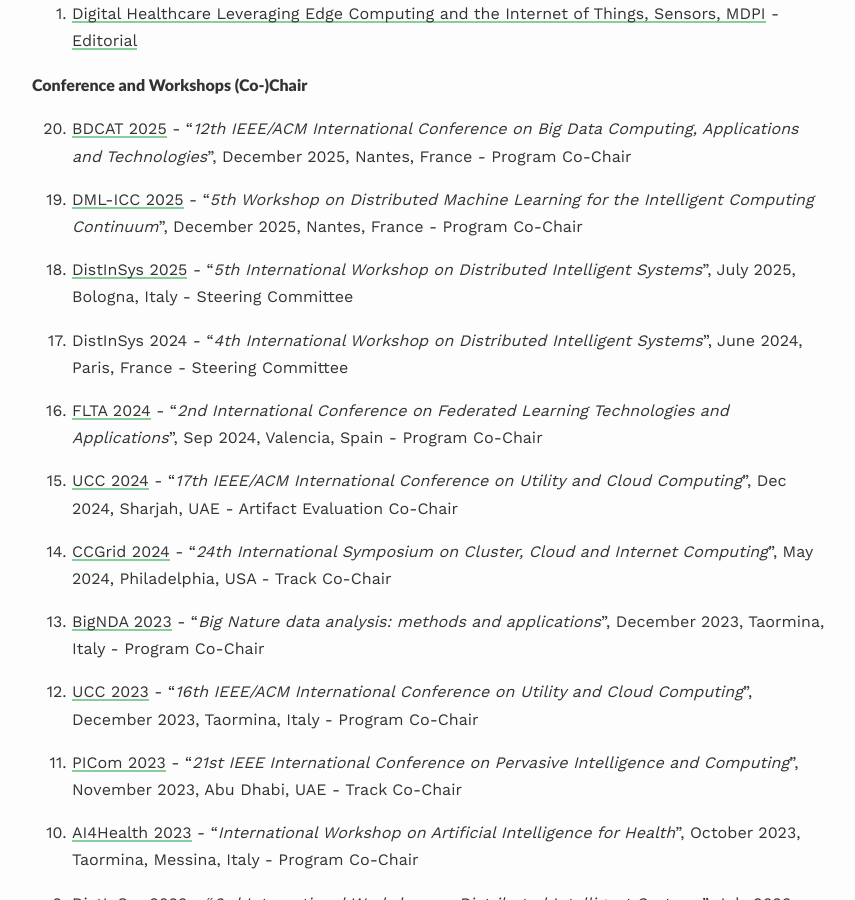
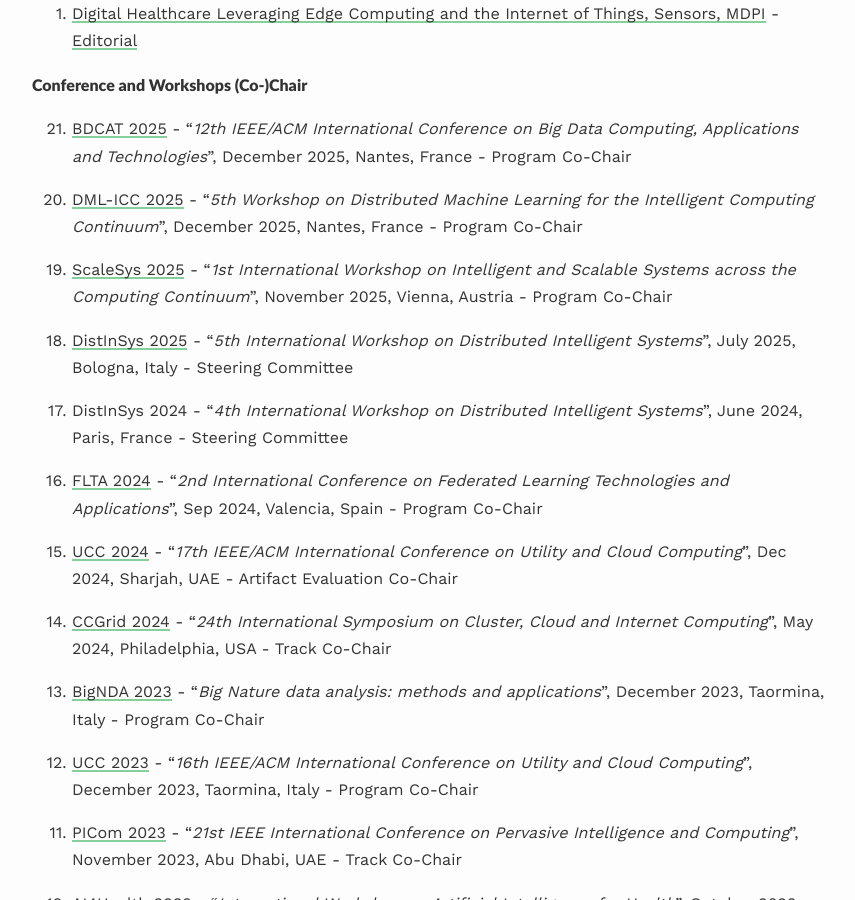
Before and after one commit to lcarnevale/lcarnevale.github.io, a Jekyll site: the page built from _pages/activities.md, in a window 1280 px wide and 900 px high, scrolled down 798 px. Shown: the whole window, without its empty margins (208-1063 px from the left). Built offline with Jekyll 4.4.1, drawn with Linux system fonts in a browser that asks for light colours; nearby versions of some CDN libraries; some web fonts are replaced.

Commit message:
Add ScleSys 2025 workshop

```diff
--- a/_pages/activities.md
+++ b/_pages/activities.md
@@ -36,6 +36,8 @@
 Big Data Computing, Applications and Technologies</i>", December 2025, Nantes, France - Program Co-Chair
 
 0. [DML-ICC 2025](https://www.lrc.ic.unicamp.br/dml-icc/) - "<i>5th Workshop on Distributed Machine Learning for the Intelligent Computing Continuum</i>", December 2025, Nantes, France - Program Co-Chair
+
+0. [ScaleSys 2025](https://scalesys2025.itec.aau.at) - "<i>1st International Workshop on Intelligent and Scalable Systems across the Computing Continuum</i>", November 2025, Vienna, Austria - Program Co-Chair
 
 0. [DistInSys 2025](https://fcrlab.unime.it/calls/distinsys2025) - "<i>5th International Workshop on Distributed Intelligent Systems</i>", July 2025, Bologna, Italy - Steering Committee
 
```
